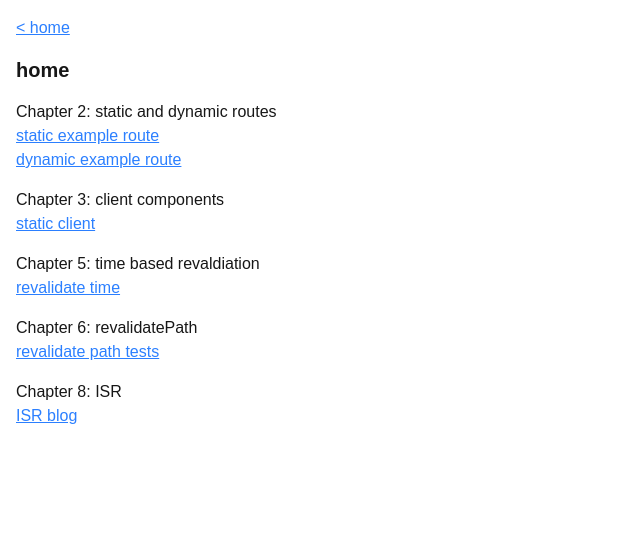
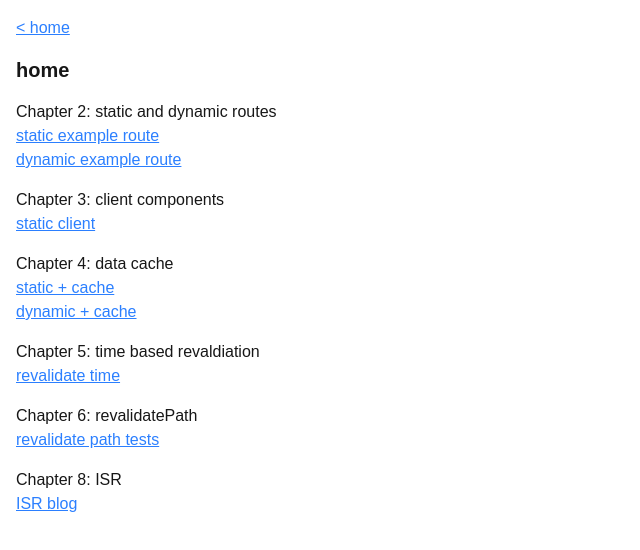
Before and after one commit to peterlidee/caching, a Next.js app: page / in a window 1280 px wide. Shown: the top 550 px of the page, without its empty margins (0-640 px from the left). Built offline with nearby package versions, Linux system fonts and the light colour scheme.

Commit message:
Added examples

```diff
--- a/app/page.tsx
+++ b/app/page.tsx
@@ -14,6 +14,13 @@ const chapters = [
   {
     title: 'Chapter 3: client components',
     links: [{ label: 'static client', route: '/static-client' }],
+  },
+  {
+    title: 'Chapter 4: data cache',
+    links: [
+      { label: 'static + cache', route: '/cache/static' },
+      { label: 'dynamic + cache', route: '/cache/dynamic' },
+    ],
   },
   {
     title: 'Chapter 5: time based revaldiation',
```
